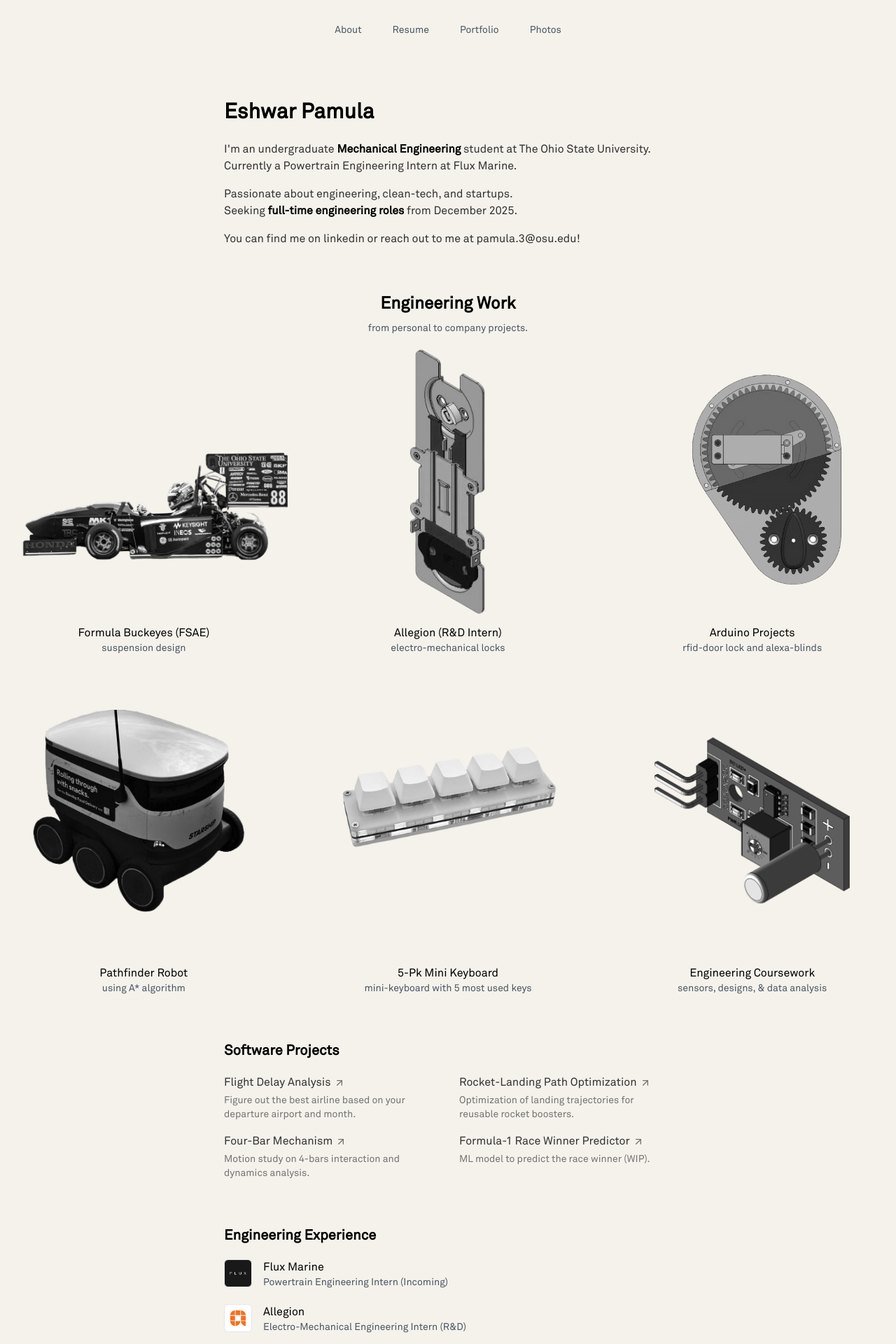
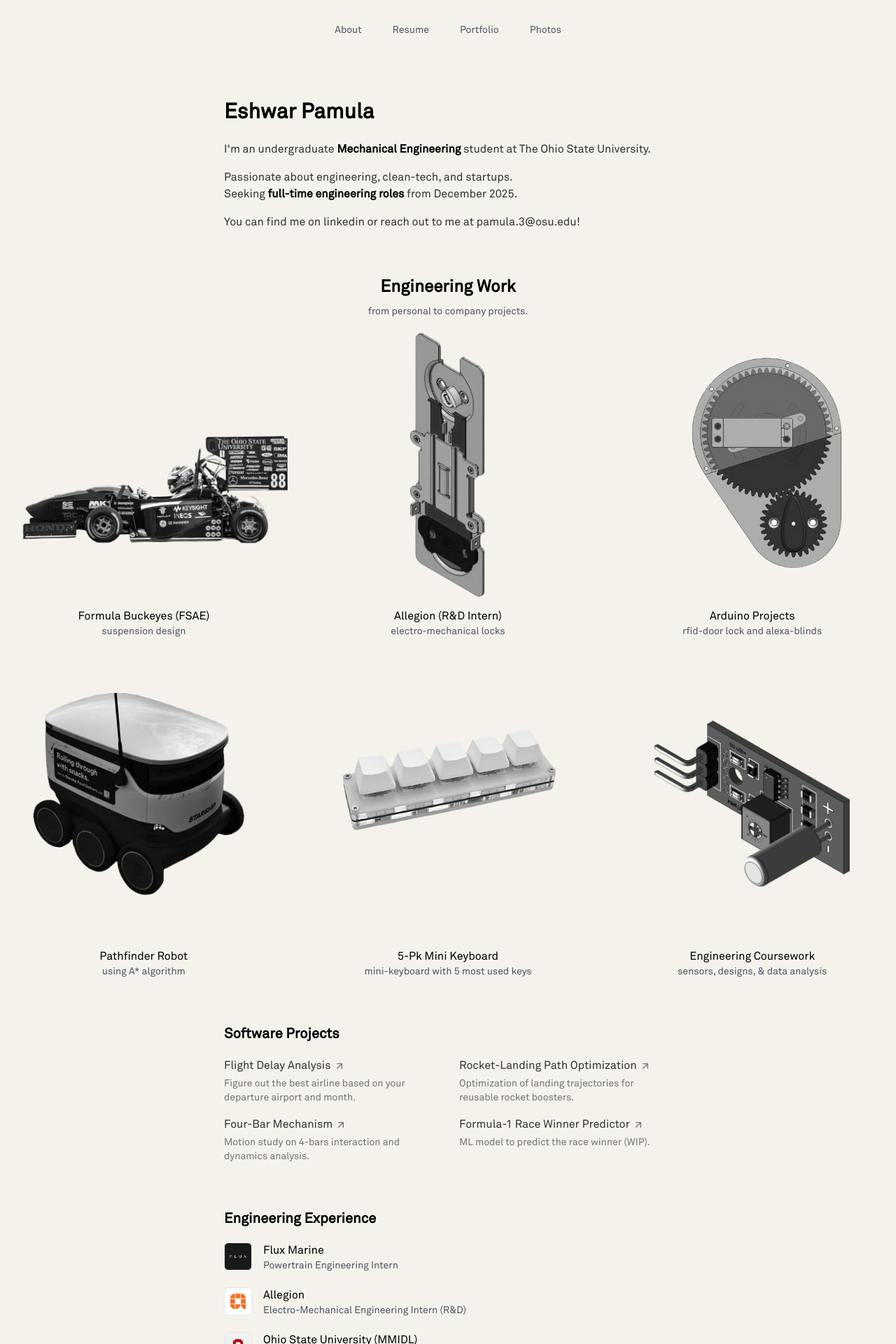
Before and after one commit to ewshu/updated-portfolio, a React (Vite) app: page / in a window 1280 px wide. Shown: the top 1920 px of the page at 70% size. Built offline with nearby package versions, Linux system fonts and the light colour scheme.

Commit message:
slight text change

```diff
--- a/src/App.jsx
+++ b/src/App.jsx
@@ -21,7 +21,7 @@ function App() {
           <div className="space-y-3 md:space-y-4 text-sm md:text-base leading-relaxed">
             <p>
               I'm an undergraduate <strong className="text-black"> Mechanical Engineering</strong> student at The Ohio State University.<br/>
-              Currently a Powertrain Engineering Intern at  <a href="https://fluxmarine.com" target="_blank" rel="noopener noreferrer" className=" hover:text-black transition-colors hover:underline">Flux Marine</a>.
+                {/*Currently a Powertrain Engineering Intern at  <a href="https://fluxmarine.com" target="_blank" rel="noopener noreferrer" className=" hover:text-black transition-colors hover:underline">Flux Marine</a>.*/}
             </p>
             <p>
               Passionate about engineering, clean-tech, and startups.<br />
@@ -143,7 +143,7 @@ function App() {
         {/* Experience - Centered with max-width */}
         <section id="experience" className="max-w-2xl mx-auto px-4 space-y-4 md:space-y-5">
           <h2 className="text-lg md:text-xl font-semibold text-black">Engineering Experience</h2>
-          <Experience title="Flux Marine" subtitle="Powertrain Engineering Intern (Incoming)" logo="/logos/fluxmarine.png" link="https://fluxmarine.com" bg="#191919" />
+          <Experience title="Flux Marine" subtitle="Powertrain Engineering Intern" logo="/logos/fluxmarine.png" link="https://fluxmarine.com" bg="#191919" />
           <Experience title="Allegion" subtitle="Electro-Mechanical Engineering Intern (R&D)" logo="/logos/allegion.svg" link="https://www.allegion.com" bg="#ffffff" />
            <Experience title="Ohio State University (MMIDL)" subtitle="Undergraduate Researcher" logo="/logos/osulogo.png" link="https://mae.osu.edu/" bg="#f0f0f0" />
           <Experience title="Ecosystem Energy" subtitle="Mechanical Engineering Intern" logo="/logos/ee.png" link="https://ecosystem-energy.com" bg="#ffffff" />
```
